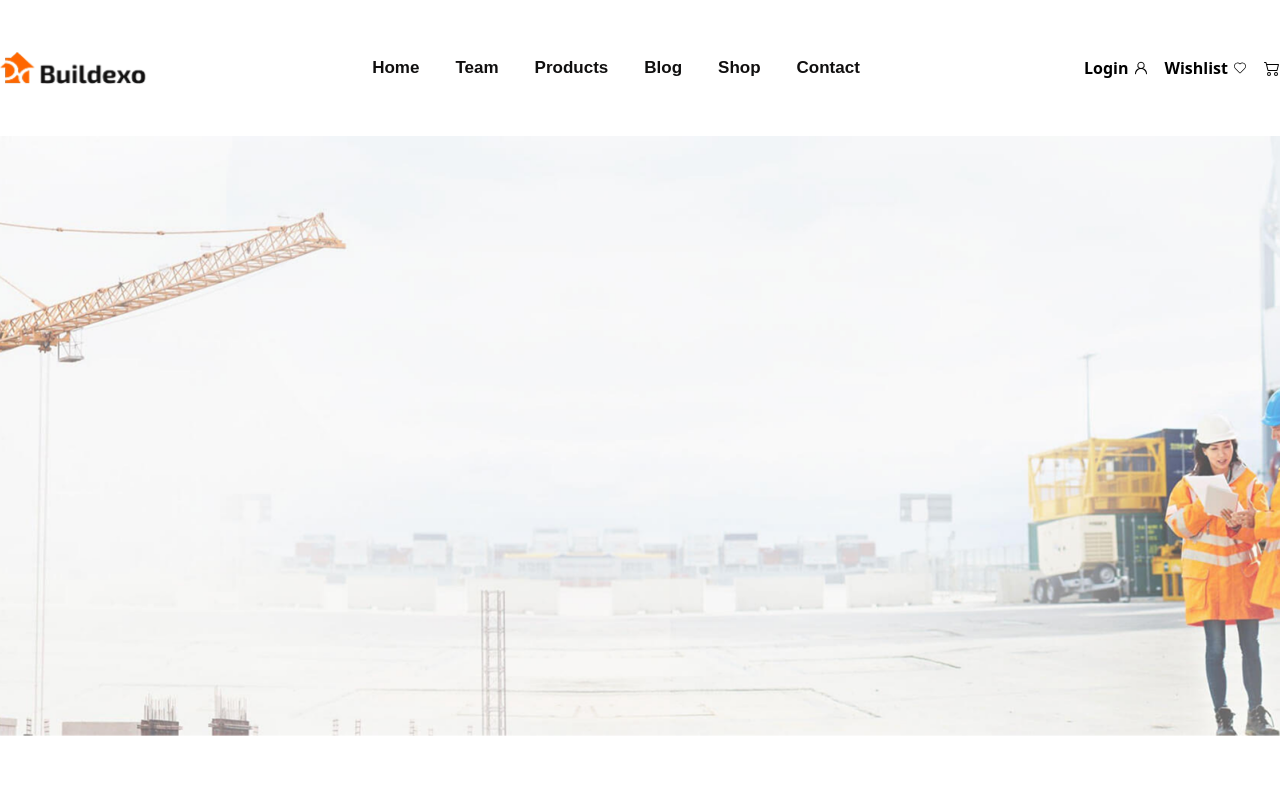
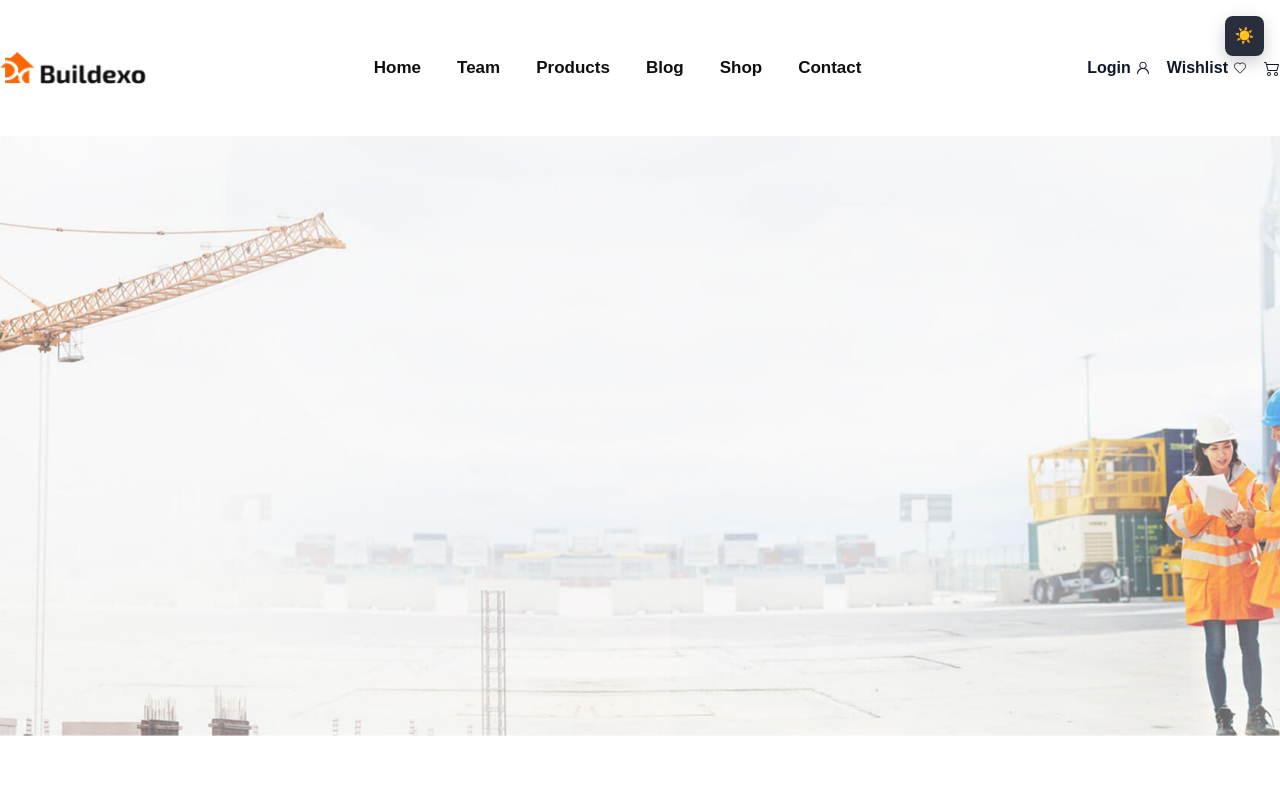
Before and after one commit to mdrobiul-dev/construction-site, a React (Vite) app: page / in a window 1280 px wide. Shown: the top 800 px of the page. Built offline with nearby package versions, Linux system fonts and the light colour scheme.

Commit message:
dark mode added

```diff
--- a/src/index.css
+++ b/src/index.css
@@ -4,13 +4,83 @@
   margin-inline: auto;
 }
 
-
-@import url('https://fonts.googleapis.com/css2?family=Exo:ital,wght@0,100..900;1,100..900&display=swap');
-
-
+@import url("https://fonts.googleapis.com/css2?family=Exo:ital,wght@0,100..900;1,100..900&display=swap");
 
 @theme {
   /* -------------Fonts----- */
 
   --font-exo: "Exo", sans-serif;
 }
+
+/* ---------- Theme variables (light defaults) ---------- */
+:root {
+  --bg: #ffffff;
+  --fg: #0f172a; /* slate-900 */
+  --muted: #6b7280; /* slate-500 */
+  --card-bg: #f8fafc; /* slate-50 */
+  --accent: #2563eb; /* blue-600 */
+  --toggle-bg: rgba(17, 24, 39, 0.9);
+  --toggle-fg: #ffffff;
+}
+
+/* Dark theme overrides applied when .dark is on documentElement */
+:root.dark,
+.dark {
+  --bg: #0b1220;
+  --fg: #e6eef8;
+  --muted: #94a3b8;
+  --card-bg: #071025;
+  --accent: #60a5fa; /* blue-400 */
+  --toggle-bg: rgba(230, 238, 248, 0.95);
+  --toggle-fg: #0b1220;
+}
+
+/* Apply variables to page */
+html,
+body,
+#root {
+  background: var(--bg);
+  color: var(--fg);
+  min-height: 100%;
+}
+
+body {
+  font-family: var(--font-exo), system-ui, -apple-system, "Segoe UI", Roboto,
+    "Helvetica Neue", Arial;
+  transition: background 200ms ease, color 200ms ease;
+}
+
+/* Card helper class to use themed background */
+.card {
+  background: var(--card-bg);
+  color: var(--fg);
+  transition: background 200ms ease, color 200ms ease;
+}
+
+/* Theme toggle button */
+.theme-toggle {
+  position: fixed;
+  top: 1rem;
+  right: 1rem;
+  z-index: 9999;
+  display: inline-flex;
+  align-items: center;
+  justify-content: center;
+  padding: 0.5rem 0.6rem;
+  border-radius: 0.5rem;
+  border: none;
+  cursor: pointer;
+  background: var(--toggle-bg);
+  color: var(--toggle-fg);
+  box-shadow: 0 6px 18px rgba(2, 6, 23, 0.2);
+  transition: background 150ms ease, color 150ms ease, transform 120ms ease;
+}
+
+.theme-toggle:active {
+  transform: translateY(1px);
+}
+
+.theme-toggle[aria-pressed="true"] {
+  box-shadow: 0 10px 30px rgba(2, 6, 23, 0.32);
+  transform: scale(1.02);
+}
--- a/src/pages/Home.jsx
+++ b/src/pages/Home.jsx
@@ -1,17 +1,53 @@
-import React from 'react'
-import Banner from '../components/Banner'
-import Experience from '../components/Experience'
-import Catalog from '../components/Catalog'
+import React, { useEffect, useState } from "react";
+import Banner from "../components/Banner";
+import Experience from "../components/Experience";
+import Catalog from "../components/Catalog";
 
 const Home = () => {
+  const [dark, setDark] = useState(() => {
+    try {
+      const saved = localStorage.getItem("theme");
+      if (saved) return saved === "dark";
+      return (
+        window.matchMedia &&
+        window.matchMedia("(prefers-color-scheme: dark)").matches
+      );
+    } catch (e) {
+      return false;
+    }
+  });
+
+  useEffect(() => {
+    const root = document.documentElement;
+    if (dark) {
+      root.classList.add("dark");
+      try {
+        localStorage.setItem("theme", "dark");
+      } catch {}
+    } else {
+      root.classList.remove("dark");
+      try {
+        localStorage.setItem("theme", "light");
+      } catch {}
+    }
+  }, [dark]);
+
   return (
     <>
-    <Banner/>
-    <Experience/>
-    <Catalog/>
+      <button
+        className="theme-toggle"
+        aria-pressed={dark}
+        onClick={() => setDark((d) => !d)}
+        title={dark ? "Switch to light mode" : "Switch to dark mode"}
+      >
+        {dark ? "🌙" : "☀️"}
+      </button>
 
+      <Banner />
+      <Experience />
+      <Catalog />
     </>
-  )
-}
+  );
+};
 
-export default Home
+export default Home;
```
